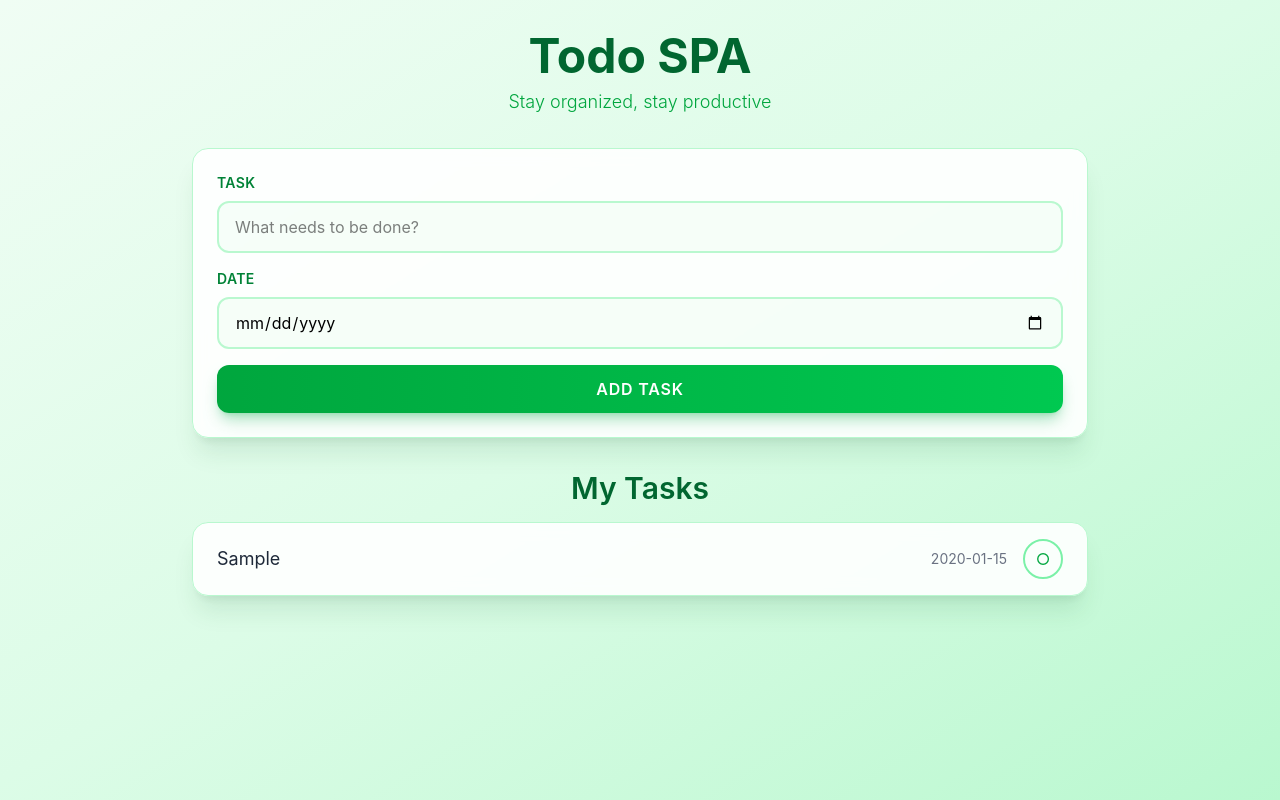
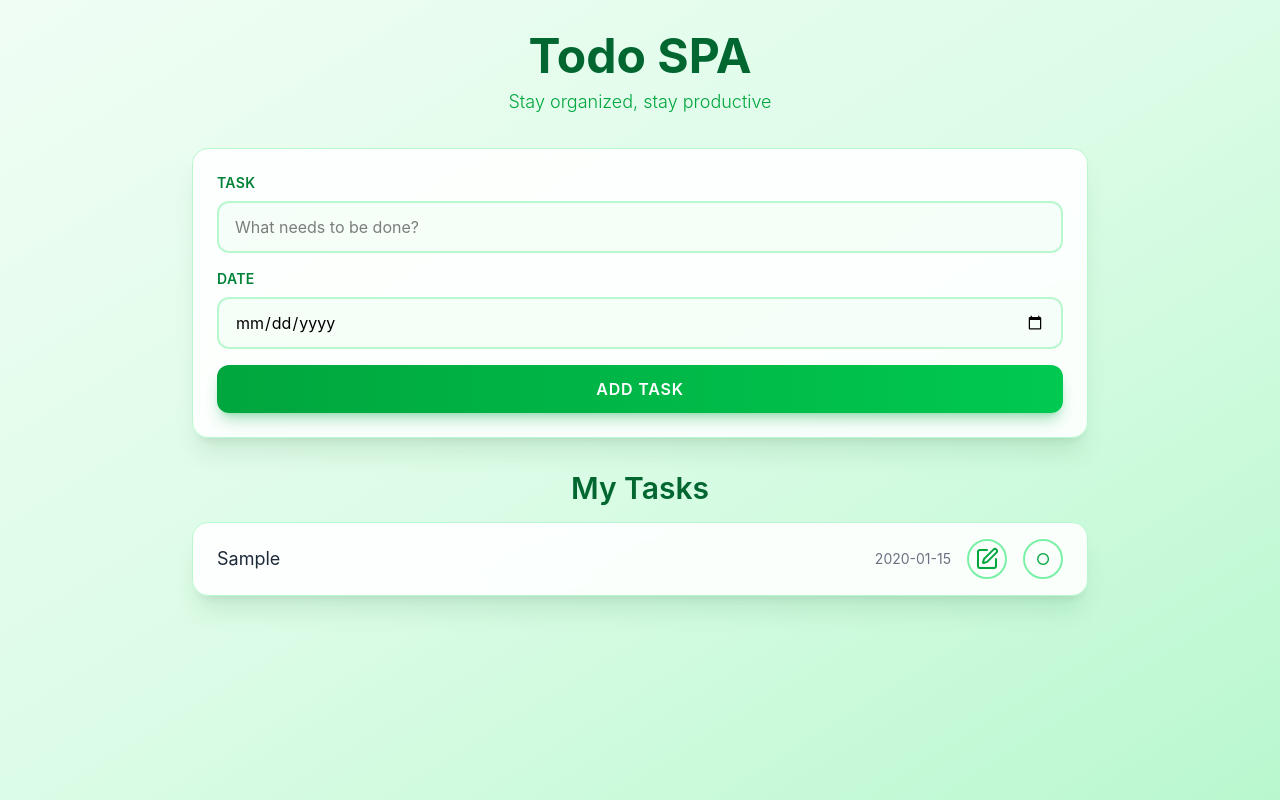
Before and after one commit to MKPJ5/Todo-App, a React (Vite) app: page / in a window 1280 px wide. Both pictures are taken after typing "Sample", "2020-01-15" into the empty fields and a click on the button "ADD TASK". Built offline with nearby package versions, Linux system fonts and the light colour scheme.

Commit message:
feat: add task editing functionality

```diff
--- a/src/App.tsx
+++ b/src/App.tsx
@@ -4,19 +4,34 @@ import { useTasksSetter } from "./hooks/useTasksSetter";
 import ShowTasks from "./components/layout/ShowTasks";
 import AddTaskForm from "./components/layout/AddTask";
 import Header from "./components/layout/Header";
+import EditingWindow from "./components/ui/EditWindow/EditingWindow";
 
 function App() {
-  const { tasks, addTask, toggleStatus } = useTasksSetter();
-  const [task, setTask] = useState<taskTypes>({
+  const { tasks, addTask, toggleStatus, updateTask } = useTasksSetter();
+  const initialTask: taskTypes = {
     id: "",
     task: "",
     date: new Date().toLocaleDateString(),
     status: false,
-  });
+  };
+  const [editWindow, setEditWindow] = useState<boolean>(false);
+  const [editingTask, setEditingTask] = useState<taskTypes>(initialTask);
+  const [task, setTask] = useState<taskTypes>(initialTask);
 
-  function onChange(e: React.ChangeEvent<HTMLInputElement>) {
+  function handleChange(e: React.ChangeEvent<HTMLInputElement>): void {
     const { name, value } = e.currentTarget;
     setTask((prev) => ({ ...prev, [name]: value }));
+  }
+
+  function handleChangeEdit(e: React.ChangeEvent<HTMLInputElement>): void {
+    const { name, value } = e.currentTarget;
+    setEditingTask((prev) => ({ ...prev, [name]: value }));
+  }
+
+  function handleEditTask(): void {
+    updateTask(editingTask.id, editingTask);
+    setEditingTask(initialTask);
+    setEditWindow(false);
   }
 
   return (
@@ -26,14 +41,30 @@ function App() {
 
         <AddTaskForm
           task={task}
-          handleChange={(e) => onChange(e)}
+          handleChange={(e) => handleChange(e)}
           handleClickAddBtn={() => {
             addTask(task);
             setTask({ date: new Date().toLocaleDateString(), task: "", id: "", status: false });
           }}
         />
 
-        <ShowTasks tasks={tasks} toggleStatus={toggleStatus} />
+        <ShowTasks
+          tasks={tasks}
+          toggleStatus={toggleStatus}
+          deliverTask={(editingTask) => {
+            setEditingTask(editingTask);
+            setEditWindow(true);
+          }}
+        />
+
+        {editWindow && (
+          <EditingWindow
+            editingTask={editingTask}
+            handleEdit={() => handleEditTask()}
+            handleInpChange={(e) => handleChangeEdit(e)}
+            onClose={() => setEditWindow(false)}
+          />
+        )}
       </div>
     </div>
   );
--- a/src/components/layout/ShowTasks.tsx
+++ b/src/components/layout/ShowTasks.tsx
@@ -1,12 +1,14 @@
+import { Edit } from "lucide-react";
 import type { taskTypes } from "../../types/taskTypes";
 import ChangeStatusBtn from "../ui/Buttons/ChangeStausBtn/changeStatusBtn";
 
 interface ShowTasksProp {
   tasks: taskTypes[];
   toggleStatus: (id: string) => void;
+  deliverTask: (editingTask: taskTypes) => void;
 }
 
-function ShowTasks({ tasks, toggleStatus }: ShowTasksProp) {
+function ShowTasks({ tasks, toggleStatus, deliverTask }: ShowTasksProp) {
   return (
     <div>
       <h2 className="mb-4 text-center text-2xl font-semibold text-green-800 md:text-3xl">
@@ -36,6 +38,15 @@ function ShowTasks({ tasks, toggleStatus }: ShowTasksProp) {
 
               <div className="flex items-center gap-4">
                 <span className="text-sm whitespace-nowrap text-gray-500">{task.date}</span>
+                {/* Update btn start */}
+                <button
+                  onClick={() => deliverTask(task)}
+                  className="flex h-10 w-10 items-center justify-center rounded-full border-2 border-green-300 text-green-600 transition-all duration-200 hover:scale-110 hover:cursor-pointer hover:border-green-500 hover:bg-green-50 active:scale-90"
+                  title="Update task"
+                >
+                  <Edit className="w-8" />
+                </button>
+                {/* Update btn end */}
                 <ChangeStatusBtn onClick={() => toggleStatus(task.id)} taskStatus={task.status} />
               </div>
             </div>
```
